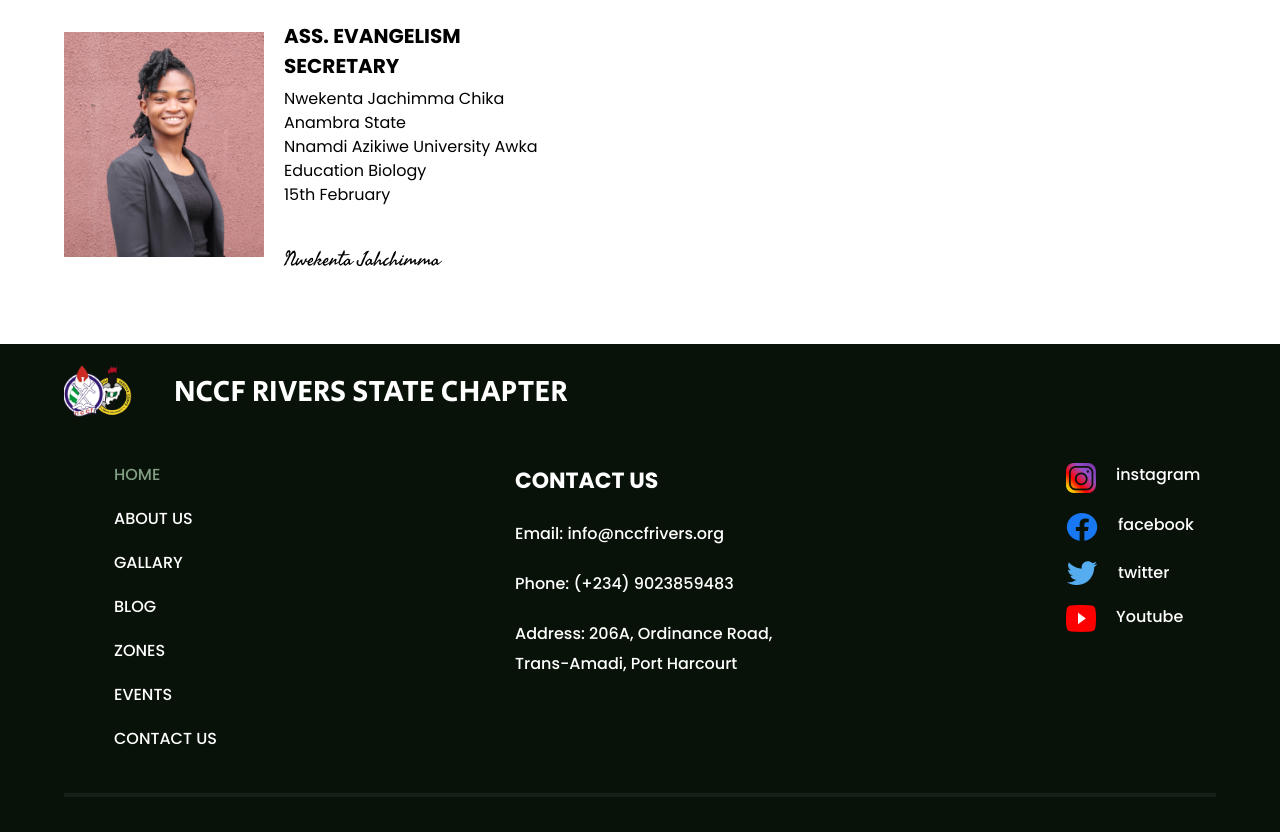
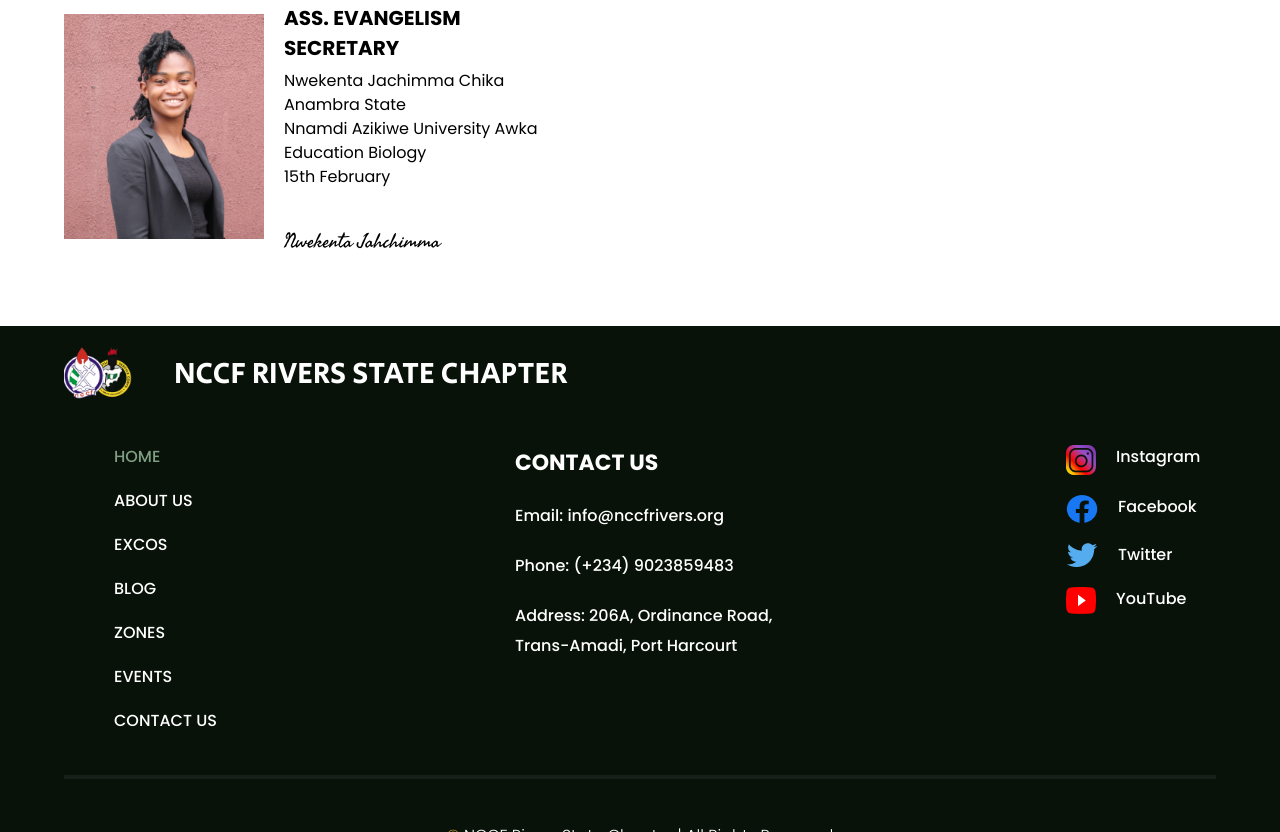
Before and after one commit to nccfrivers/nccfrivers_front_dev, a plain HTML site: page executive.html in a window 1280 px wide. Shown: the part 3680-4512 px from the top of the page. Drawn offline with Linux system fonts and the light colour scheme.

Commit message:
Minor changes and additions

```diff
--- a/executive.json
+++ b/executive.json
@@ -159,11 +159,11 @@
         {
             "id": 14,
             "post": "CHIEF USHER",
-            "name": "ATURAMU Damilola Bankole",
-            "origin": "Ekiti State",
-            "university": "The Federal University of Technology, Akure",
-            "course": "Agricultural & Environmental Engineering",
-            "DOB": "27th September",
+            "name": "OTOBRISE Joy",
+            "origin": "Delta State",
+            "university": "University of Benin",
+            "course": "International Studies and Diplomacy",
+            "DOB": " 13th November",
             "Abbr": "Otobrise Joy",
             "image": "./img/Exec/chief_usher.png",
             "position": "left"
--- a/js/custom.js
+++ b/js/custom.js
@@ -17,13 +17,13 @@ class NavHeader extends HTMLElement {
                         <div class="nav_menu_item" id="nav_menu_item">
                             <div class="nav_menu">
                                 <ul class="menu">
-                                    <li class="menu_list"><a href="/index.html" class="menu_links active">HOME</a></li>
-                                    <li class="menu_list"><a href="/about.html" class="menu_links">ABOUT US</a></li>
-                                    <li class="menu_list"><a href="/executive.html" class="menu_links">EXCOS</a></li>
+                                    <li class="menu_list"><a href="/nccfrivers_front_dev/index.html" class="menu_links active">HOME</a></li>
+                                    <li class="menu_list"><a href="/nccfrivers_front_dev/about.html" class="menu_links">ABOUT US</a></li>
+                                    <li class="menu_list"><a href="/nccfrivers_front_dev/executive.html" class="menu_links">EXCOS</a></li>
                                     <li class="menu_list"><a href="#" class="menu_links">BLOG</a></li>
-                                    <li class="menu_list"><a href="/zone.html" class="menu_links">ZONES</a></li>
+                                    <li class="menu_list"><a href="/nccfrivers_front_dev/zone.html" class="menu_links">ZONES</a></li>
                                     <li class="menu_list"><a href="#" class="menu_links">EVENTS</a></li>
-                                    <li class="menu_list"><a href="/contact.html" class="menu_links">CONTACT US</a></li>
+                                    <li class="menu_list"><a href="/nccfrivers_front_dev/contact.html" class="menu_links">CONTACT US</a></li>
                                 </ul>
                                 <div class="denote">
                                     <a href="" class="denote_btn">DONATE</a>
@@ -56,13 +56,14 @@ class NavFooter extends HTMLElement {
             </div>
             <div class="footer_links">
                 <ul class="menu">
-                    <li class="menu_list"><a href="#" class="menu_links active">HOME</a></li>
-                    <li class="menu_list"><a href="#" class="menu_links">ABOUT US</a></li>
-                    <li class="menu_list"><a href="#" class="menu_links">GALLARY</a></li>
+                    <li class="menu_list"><a href="/nccfrivers_front_dev/index.html" class="menu_links active">HOME</a></li>
+                    <li class="menu_list"><a href="/nccfrivers_front_dev/about.html" class="menu_links">ABOUT US</a></li>
+                    <li class="menu_list"><a href="/nccfrivers_front_dev/executive.html" class="menu_links">EXCOS</a></li>
                     <li class="menu_list"><a href="#" class="menu_links">BLOG</a></li>
-                    <li class="menu_list"><a href="#" class="menu_links">ZONES</a></li>
+                    <li class="menu_list"><a href="/nccfrivers_front_dev/executive.html" class="menu_links">ZONES</a></li>
                     <li class="menu_list"><a href="#" class="menu_links">EVENTS</a></li>
-                    <li class="menu_list"><a href="#" class="menu_links">CONTACT US</a></li>
+                    <li class="menu_list"><a href="/nccfrivers_front_dev/contact.html" class="menu_links">CONTACT US</a></li>
+
                 </ul>
                 <div class="contact">
                     <p class="cont_us">CONTACT US</p>
@@ -73,19 +74,19 @@ class NavFooter extends HTMLElement {
                 <div class="socials">
                     <div class="social_link">
                         <img src="./img/instagram_colored.png" alt="" srcset="">
-                        <p>instagram</p>
+                        <p>Instagram</p>
                     </div>
                     <div class="social_link">
                         <img src="./img/facebook_colored.png" alt="" srcset="">
-                        <p>facebook</p>
+                        <p>Facebook</p>
                     </div>
                     <div class="social_link">
                         <img src="./img/twitter_colored.png" alt="" srcset="">
-                        <p>twitter</p>
+                        <p>Twitter</p>
                     </div>
                     <div class="social_link">
                         <img src="./img/youtube-icon_colored.png" alt="" srcset="">
-                        <p>Youtube</p>
+                        <p>YouTube</p>
                     </div>
                 </div>
             </div>
```
Also changed, not shown: zone.html (+1 -1 lines).
